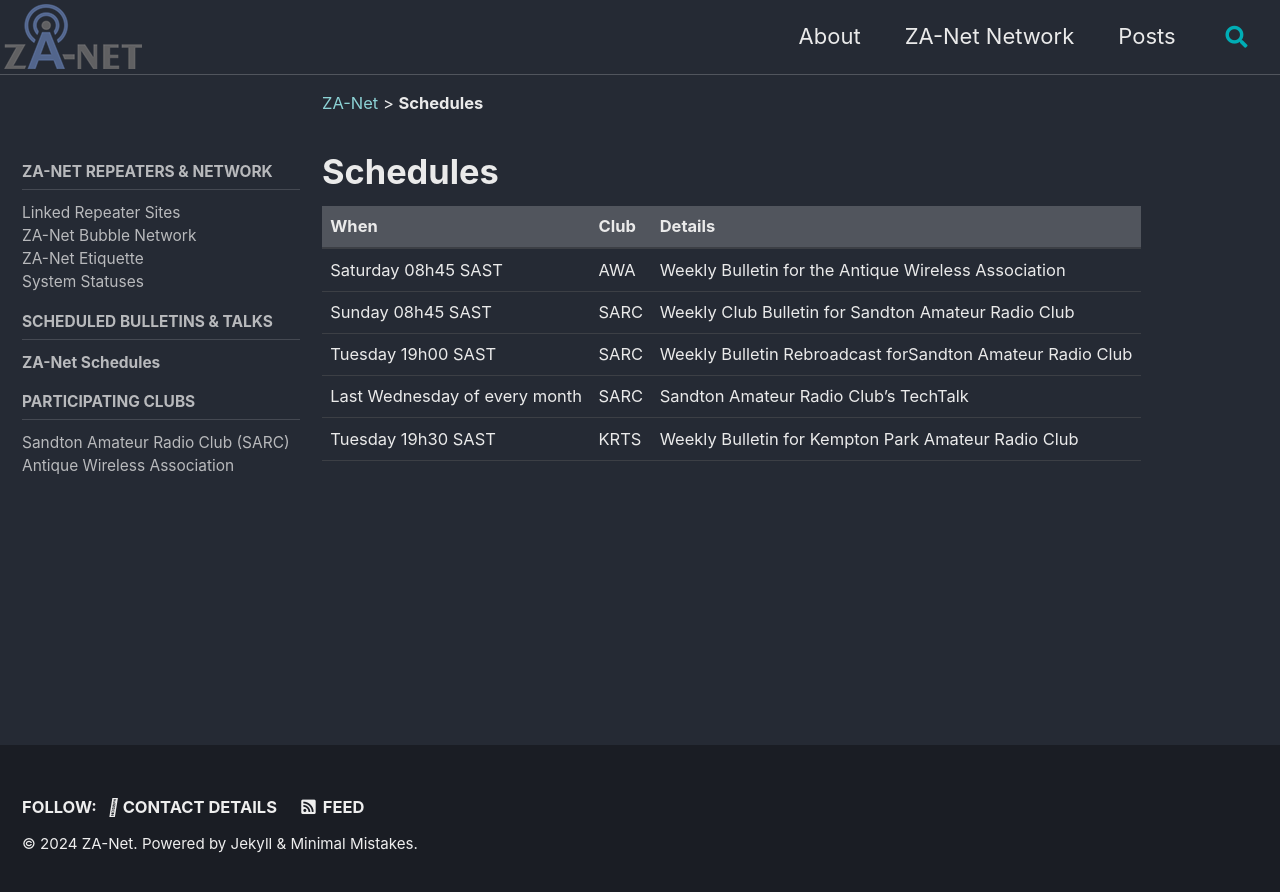
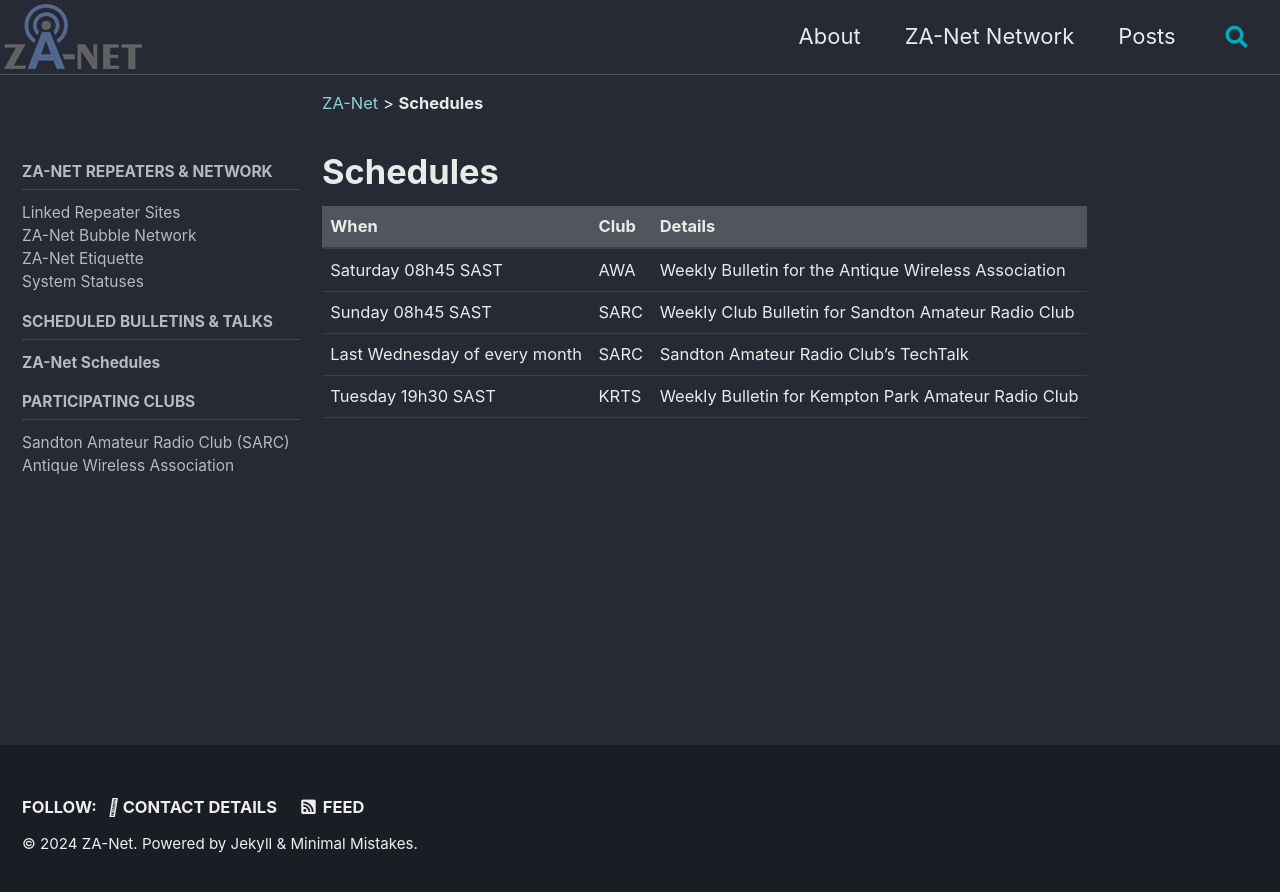
Before and after one commit to za-net/za-net.github.io, a Jekyll site: the page built from _pages/schedule.md, in a window 1280 px wide. Shown: the top 892 px of the page. Built offline with Jekyll 4.4.1, drawn with Linux system fonts in a browser that asks for light colours; cached includes are drawn as plain includes.

Commit message:
Updated Schedule

```diff
--- a/_pages/schedule.md
+++ b/_pages/schedule.md
@@ -14,6 +14,5 @@
 | -------- | ------- | ------- |
 | Saturday 08h45 SAST | AWA | Weekly Bulletin for the Antique Wireless Association |
 | Sunday 08h45 SAST  | SARC    | Weekly Club Bulletin for Sandton Amateur Radio Club |
-| Tuesday 19h00 SAST | SARC     | Weekly Bulletin Rebroadcast forSandton Amateur Radio Club|
 | Last Wednesday of every month  |   SARC  | Sandton Amateur Radio Club's TechTalk |
 | Tuesday 19h30 SAST | KRTS     | Weekly Bulletin for Kempton Park Amateur Radio Club |
```
